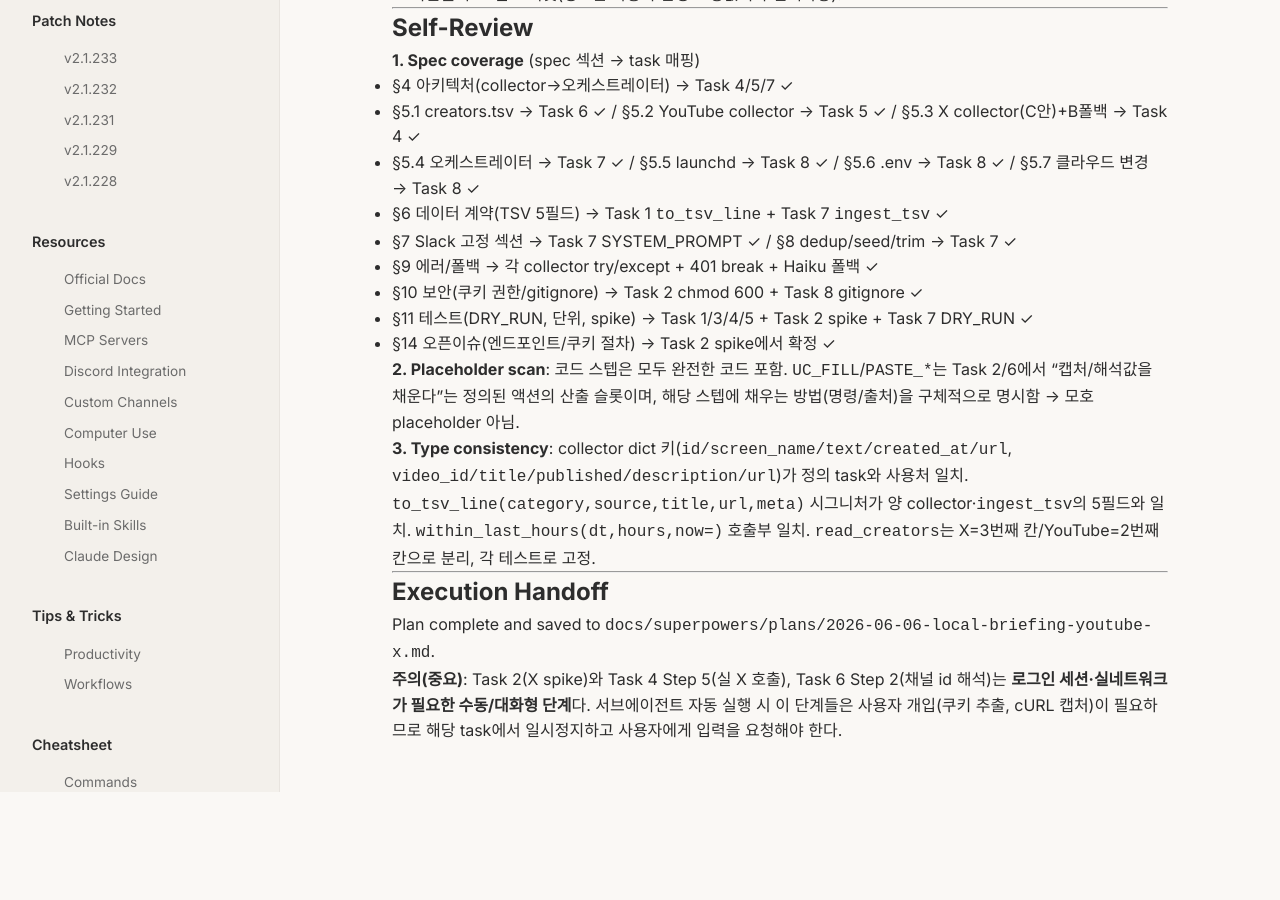
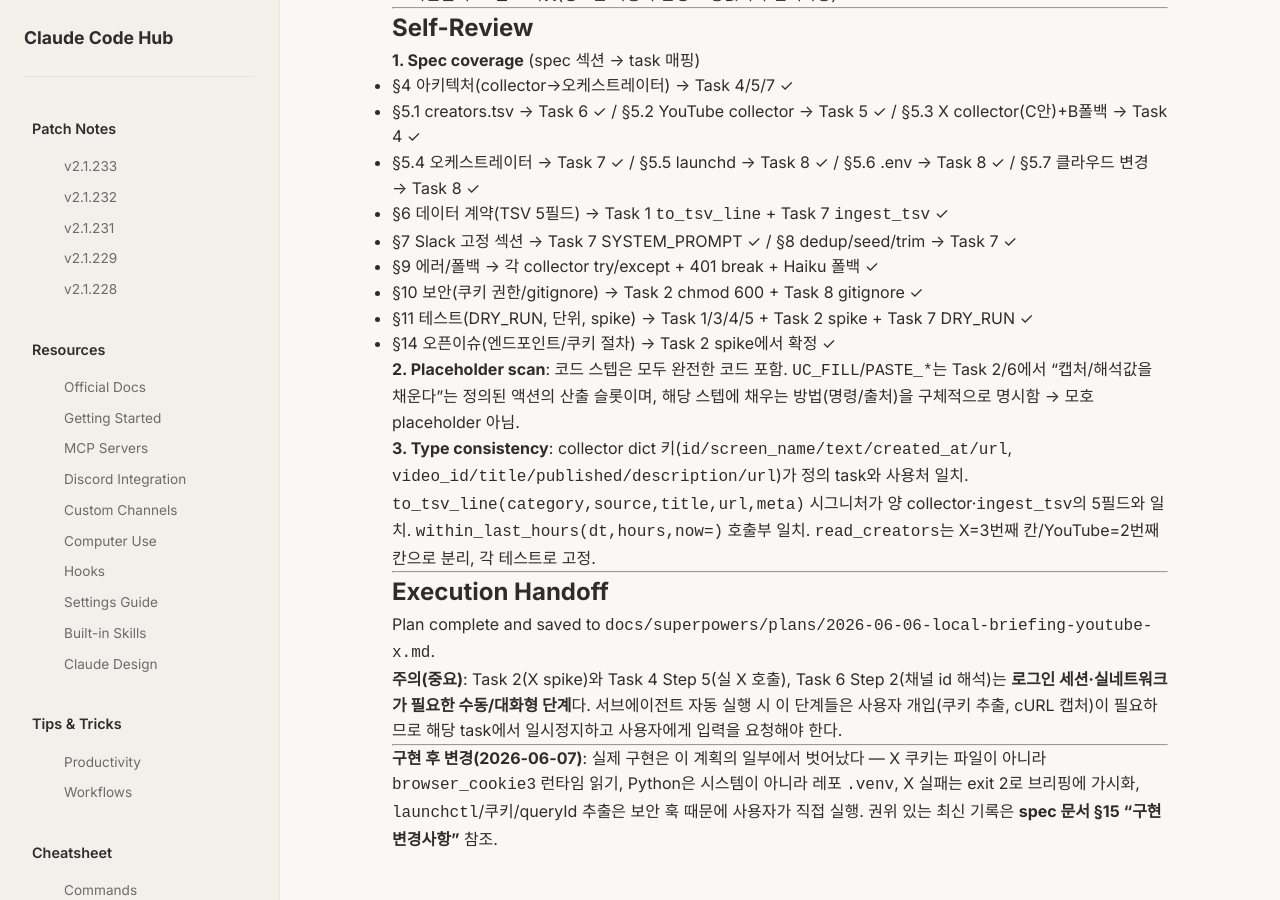
Before and after one commit to picpal/claude-code-hub, a Jekyll site: the page built from docs/superpowers/plans/2026-06-06-local-briefing-youtube-x.md, in a window 1280 px wide and 900 px high, scrolled down 27576 px. Built offline with Jekyll 4.4.1, drawn with Linux system fonts in a browser that asks for light colours; nearby versions of some CDN libraries; our own code applies the rules of GitHub Pages for plain Markdown files; before the commit the page ends 28368 px from its top, so only the background shows below that.

Commit message:
docs(plan): 구현 변경사항 포인터(spec §15) 추가

```diff
--- a/docs/superpowers/plans/2026-06-06-local-briefing-youtube-x.md
+++ b/docs/superpowers/plans/2026-06-06-local-briefing-youtube-x.md
@@ -1223,3 +1223,7 @@
 Plan complete and saved to `docs/superpowers/plans/2026-06-06-local-briefing-youtube-x.md`.
 
 **주의(중요)**: Task 2(X spike)와 Task 4 Step 5(실 X 호출), Task 6 Step 2(채널 id 해석)는 **로그인 세션·실네트워크가 필요한 수동/대화형 단계**다. 서브에이전트 자동 실행 시 이 단계들은 사용자 개입(쿠키 추출, cURL 캡처)이 필요하므로 해당 task에서 일시정지하고 사용자에게 입력을 요청해야 한다.
+
+---
+
+> **구현 후 변경(2026-06-07)**: 실제 구현은 이 계획의 일부에서 벗어났다 — X 쿠키는 파일이 아니라 `browser_cookie3` 런타임 읽기, Python은 시스템이 아니라 레포 `.venv`, X 실패는 exit 2로 브리핑에 가시화, `launchctl`/쿠키/queryId 추출은 보안 훅 때문에 사용자가 직접 실행. 권위 있는 최신 기록은 **spec 문서 §15 "구현 변경사항"** 참조.
```
